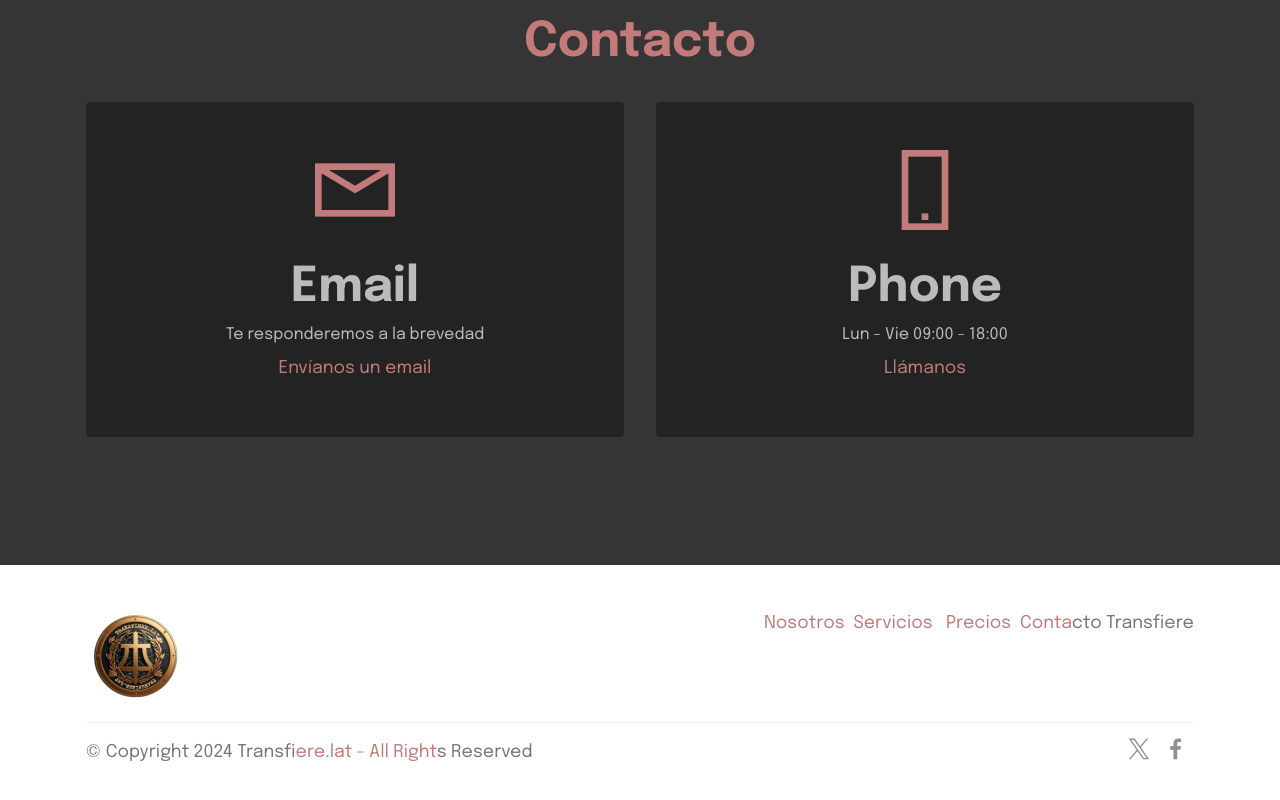
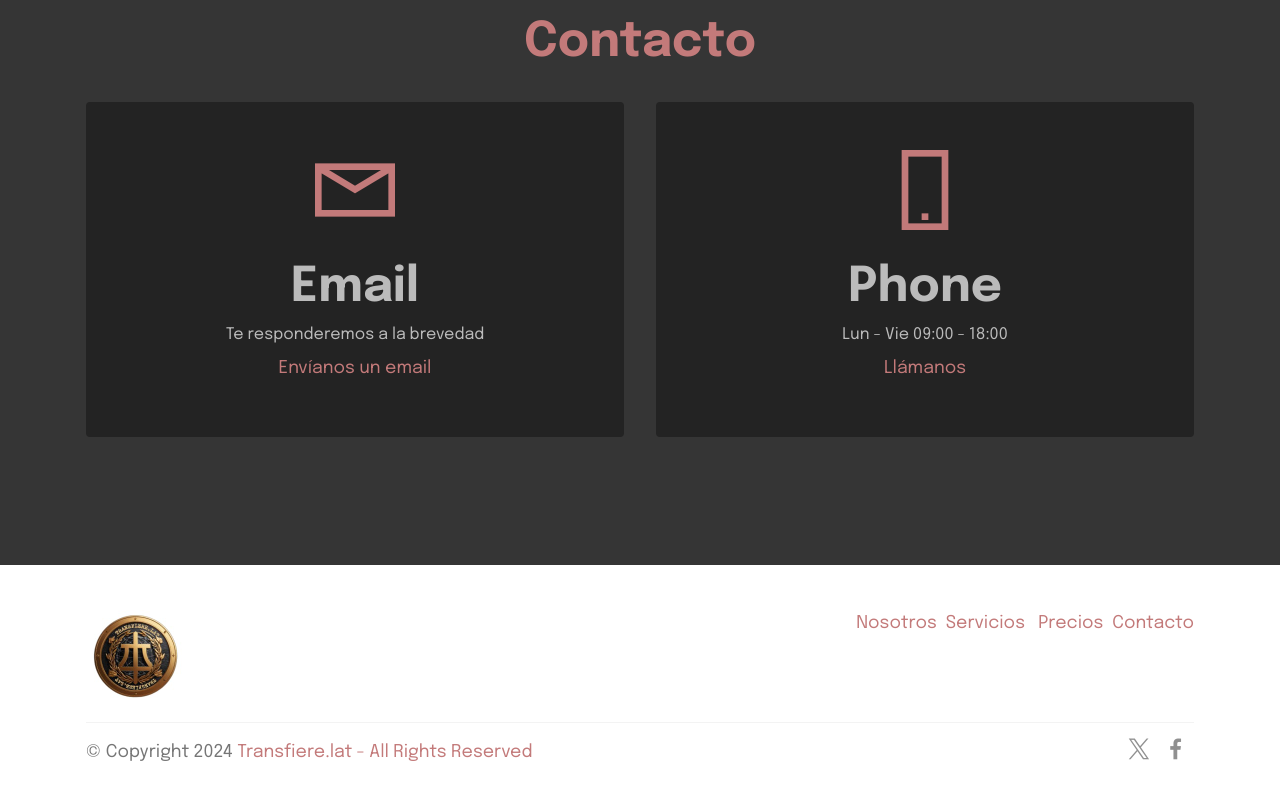
Before and after one commit to 2TFOUNDATION/TRANSFIERE, a plain HTML site: page index.html in a window 1280 px wide. Shown: the part 6482-7282 px from the top of the page. Drawn offline with Linux system fonts and the light colour scheme; files whose address does not match are found by name.

Commit message:
Update index.html

```diff
--- a/index.html
+++ b/index.html
@@ -449,7 +449,7 @@ TRANSFIERE.LAT - BLOCKCHAIN, EXCHANGE, DEFI.
                 </div>
             </div>
             <div class="col-md-9">
-                <p class="mbr-text align-right links mbr-fonts-style display-7"><a href="index.html#header19-3" class="text-primary">Nosotros</a>&nbsp; <a href="index.html#features20-4" class="text-primary">Servicios</a>&nbsp; &nbsp;<a href="index.html#features10-5" class="text-primary">Precios</a>&nbsp; <a href="index.html#contacts1-c" class="text-primary">Conta</a>cto Transfiere</p>
+                <p class="mbr-text align-right links mbr-fonts-style display-7"><a href="index.html#header19-3" class="text-primary">Nosotros</a>&nbsp; <a href="index.html#features20-4" class="text-primary">Servicios</a>&nbsp; &nbsp;<a href="index.html#features10-5" class="text-primary">Precios</a>&nbsp; <a href="index.html#contacts1-c" class="text-primary">Contacto</a></p>
             </div>
         </div>
         <div class="footer-lower">
@@ -461,7 +461,7 @@ TRANSFIERE.LAT - BLOCKCHAIN, EXCHANGE, DEFI.
             <div class="media-container-row mbr-white">
                 <div class="col-md-6 copyright">
                     <p class="mbr-text mbr-fonts-style display-7">
-                        © Copyright 2024 Transf<a href="index.html" class="text-primary">iere.lat - All Right</a>s Reserved
+                        © Copyright 2024 <a href="index.html" class="text-primary">Transfiere.lat - All Rights Reserved</a>
                     </p>
                 </div>
                 <div class="col-md-6">
```
